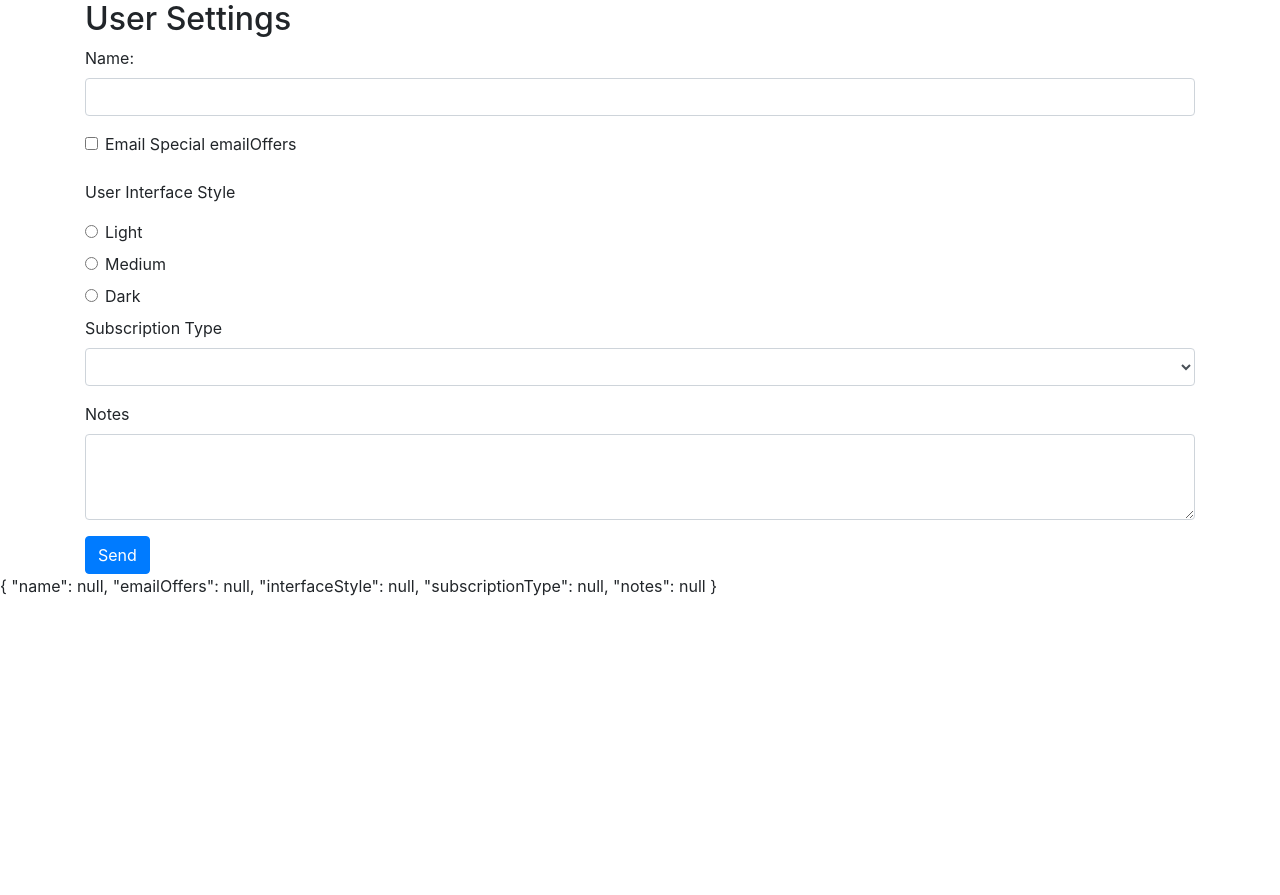
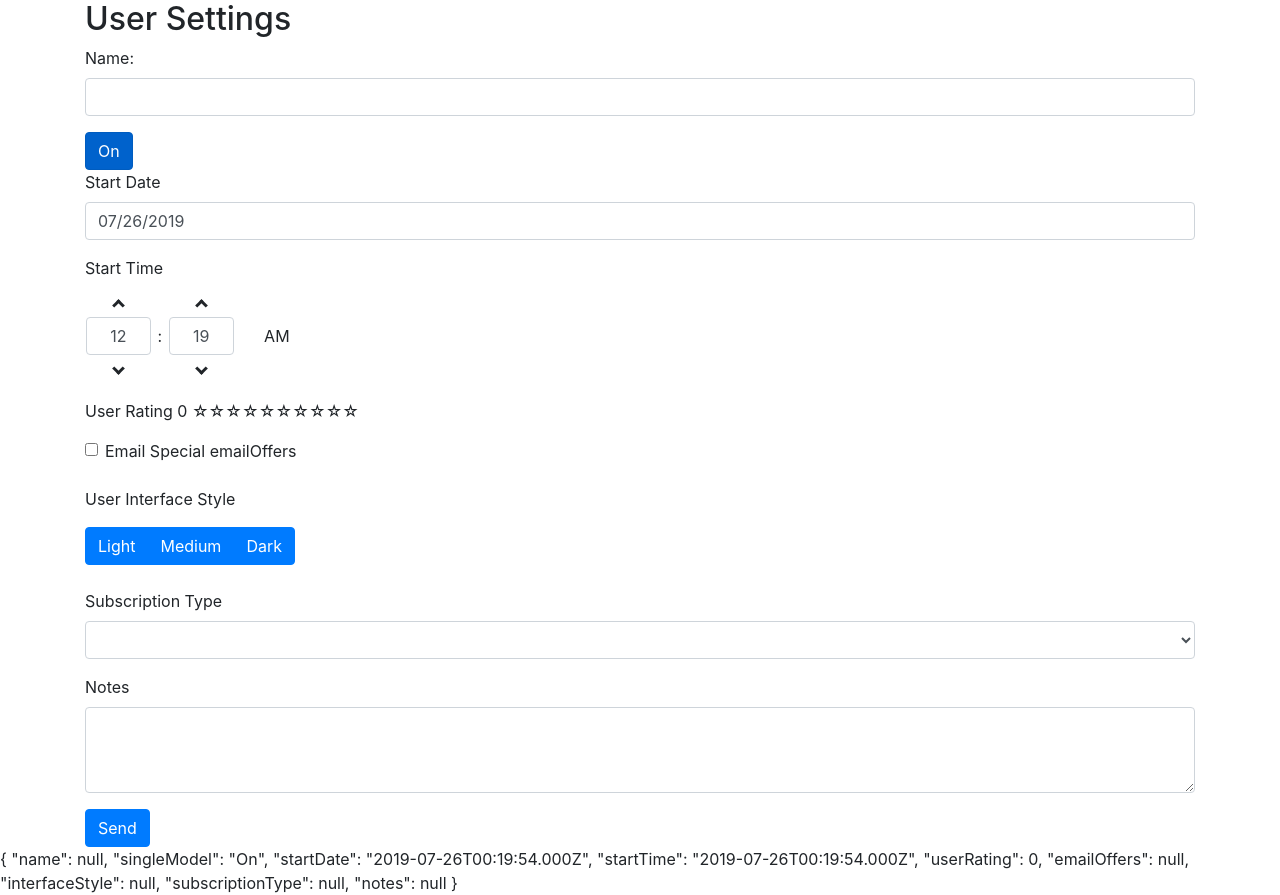
Before and after one commit to igor-rodrigues2017/angular-forms, an Angular app: page / in a window 1280 px wide. Before the commit the page ends 800 px from the top, so only its background shows below. Built offline with nearby package versions, Linux system fonts and the light colour scheme.

Commit message:
Third-party Form Controls

```diff
--- a/angular.json
+++ b/angular.json
@@ -24,7 +24,8 @@
               "src/assets"
             ],
             "styles": [
-              "node_modules/bootstrap/dist/css/bootstrap.min.css",
+              "./node_modules/bootstrap/dist/css/bootstrap.min.css",
+              "./node_modules/ngx-bootstrap/datepicker/bs-datepicker.css",
               "src/styles.css"
             ],
             "scripts": []
@@ -85,6 +86,8 @@
               "src/assets"
             ],
             "styles": [
+              "./node_modules/ngx-bootstrap/datepicker/bs-datepicker.css",
+              "./node_modules/bootstrap/dist/css/bootstrap.min.css",
               "src/styles.css"
             ],
             "scripts": []
@@ -116,6 +119,7 @@
           }
         }
       }
-    }},
+    }
+  },
   "defaultProject": "angular-forms"
 }
--- a/package.json
+++ b/package.json
@@ -20,6 +20,7 @@
     "@angular/platform-browser-dynamic": "~8.0.3",
     "@angular/router": "~8.0.3",
     "bootstrap": "^4.3.1",
+    "ngx-bootstrap": "^5.1.0",
     "rxjs": "~6.4.0",
     "tslib": "^1.9.0",
     "zone.js": "~0.9.1"
--- a/src/app/app.module.ts
+++ b/src/app/app.module.ts
@@ -4,6 +4,11 @@ import { FormsModule } from '@angular/forms';
 import { AppComponent } from './app.component';
 import { UserSettingsFormComponent } from './user-settings-form/user-settings-form.component';
 import { HttpClientModule } from '@angular/common/http';
+import { ButtonsModule } from 'ngx-bootstrap/buttons';
+import { BsDatepickerModule } from 'ngx-bootstrap/datepicker';
+import { BrowserAnimationsModule } from '@angular/platform-browser/animations';
+import { TimepickerModule } from 'ngx-bootstrap/timepicker';
+import { RatingModule } from 'ngx-bootstrap/rating';
 
 @NgModule({
   declarations: [
@@ -13,7 +18,12 @@ import { HttpClientModule } from '@angular/common/http';
   imports: [
     BrowserModule,
     FormsModule,
-    HttpClientModule
+    HttpClientModule,
+    ButtonsModule.forRoot(),
+    BsDatepickerModule.forRoot(),
+    BrowserAnimationsModule,
+    TimepickerModule.forRoot(),
+    RatingModule.forRoot()
   ],
   providers: [],
   bootstrap: [AppComponent]
--- a/src/app/user-settings-form/user-settings-form.component.html
+++ b/src/app/user-settings-form/user-settings-form.component.html
@@ -4,45 +4,61 @@
     <div class="form-group">
       <label for="name">Name:</label>
       <input id="name" name="name" class="form-control" [(ngModel)]="userSettings.name" required #nameField="ngModel"
-              (blur)="onBlur(nameField)"
-              [class.field-error]="form.submitted && nameField.invalid">
+        (blur)="onBlur(nameField)" [class.field-error]="form.submitted && nameField.invalid">
     </div>
     <div [hidden]="!form.submitted || nameField.valid" class="alert alert-danger">
       Enter name
     </div>
+
+    <button type="button" class="btn btn-primary" name="singleModel" [(ngModel)]="singleModel" btnCheckbox
+      btnCheckboxTrue="On" btnCheckboxFalse="Off">
+      {{ singleModel }}
+    </button>
+
+    <div class="form-group">
+      <label for="startDate">Start Date</label>
+      <input type="text"
+           placeholder="Datepicker"
+           class="form-control"
+           [(ngModel)]="startDate" name="startDate" id="startDate"
+           bsDatepicker>
+    </div>
+
+    <div class="form-group">
+      <label for="startTime">Start Time</label>
+      <timepicker id="startTime" [(ngModel)]="startTime" name="startTime"></timepicker>
+    </div>
+
+    <div class="form-group">
+        User Rating {{ userRating }}
+        <rating [(ngModel)]="userRating" [max]="maxRating" [readonly]="isReadonly" name="userRating" id="userRating"
+        [titles]="['one','two','three']"></rating>
+    </div>
+
     <div class="form-check form-group">
-      <input class="form-check-input" type="checkbox" id="emailOffers" name="emailOffers" [(ngModel)]="userSettings.emailOffers">
+      <input class="form-check-input" type="checkbox" id="emailOffers" name="emailOffers"
+        [(ngModel)]="userSettings.emailOffers">
       <label class="form-check-lable" for="emailOffers">
         Email Special emailOffers
       </label>
     </div>
 
     <p>User Interface Style</p>
-    <div class="form-check">
-      <input class="form-check-input" type="radio" name="interfaceStyle"
-        id="lightInterface" value="light" [(ngModel)]="userSettings.interfaceStyle">
-      <label class="form-check-lable" for="lightInterface">
-        Light
-      </label>
+    <div class="form-group">
+      <div class="btn-group">
+        <label class="btn btn-primary" [(ngModel)]="userSettings.interfaceStyle" name="interfaceStyle" btnRadio="Light"
+          tabindex="0" role="button">Light</label>
+        <label class="btn btn-primary" [(ngModel)]="userSettings.interfaceStyle" name="interfaceStyle" btnRadio="Medium"
+          tabindex="0" role="button">Medium</label>
+        <label class="btn btn-primary" [(ngModel)]="userSettings.interfaceStyle" name="interfaceStyle" btnRadio="Dark"
+          tabindex="0" role="button">Dark</label>
       </div>
-    <div class="form-check">
-        <input class="form-check-input" type="radio" name="interfaceStyle"
-          id="mediumInterface" value="medium" [(ngModel)]="userSettings.interfaceStyle">
-        <label class="form-check-lable" for="mediumInterface">
-          Medium
-        </label>
-      </div>
-      <div class="form-check">
-          <input class="form-check-input" type="radio" name="interfaceStyle"
-            id="darkInterface" value="dark" [(ngModel)]="userSettings.interfaceStyle">
-          <label class="form-check-lable" for="darkInterface">
-            Dark
-          </label>
     </div>
 
     <div class="form-group">
       <label for="subscriptionType">Subscription Type</label>
-            <select class="form-control" id="subscriptionType" name="subscriptionType" [(ngModel)]="userSettings.subscriptionType">
+      <select class="form-control" id="subscriptionType" name="subscriptionType"
+        [(ngModel)]="userSettings.subscriptionType">
         <option *ngFor="let type of subscriptionTypes | async">
           {{ type }}
         </option>
--- a/src/app/user-settings-form/user-settings-form.component.ts
+++ b/src/app/user-settings-form/user-settings-form.component.ts
@@ -3,6 +3,7 @@ import { UserSettings } from '../data/user-settings';
 import { NgForm, NgModel } from '@angular/forms';
 import { DataService } from '../data/data.service';
 import { Observable } from 'rxjs';
+import { Time } from '@angular/common';
 
 @Component({
   selector: 'app-user-settings-form',
@@ -23,11 +24,18 @@ export class UserSettingsFormComponent implements OnInit {
   subscriptionTypes: Observable<string[]>;
   postError = false;
   postErrorMessage: string;
+  singleModel  = 'On';
+  startDate: Date;
+  startTime: Date;
+  userRating = 0;
+  maxRating = 10;
 
   constructor(private dataService: DataService) { }
 
   ngOnInit() {
     this.subscriptionTypes = this.dataService.getSubscriptionTypes();
+    this.startDate = new Date();
+    this.startTime = new Date();
   }
 
   onBlur(field: NgModel) {
```
Also changed, not shown: 1 other file (tests, documents, lock files or other folders). Lines whose indentation alone changed are shown as unchanged.
